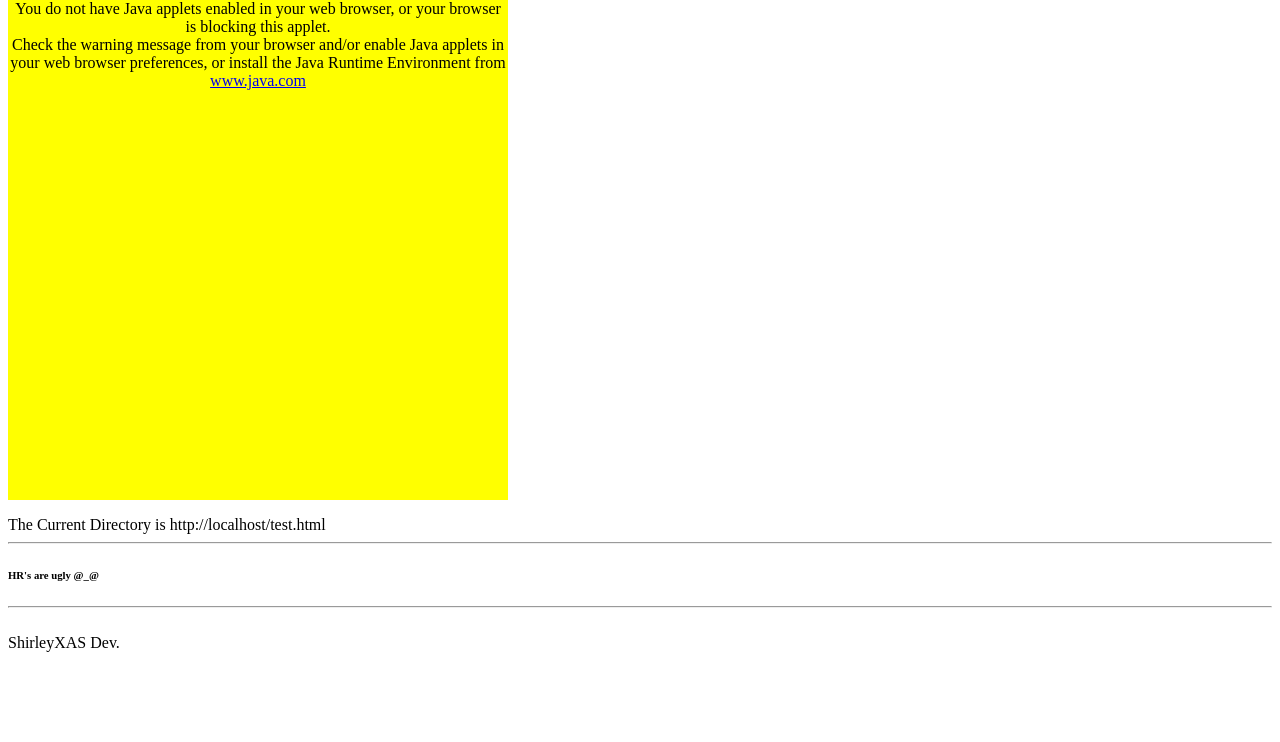
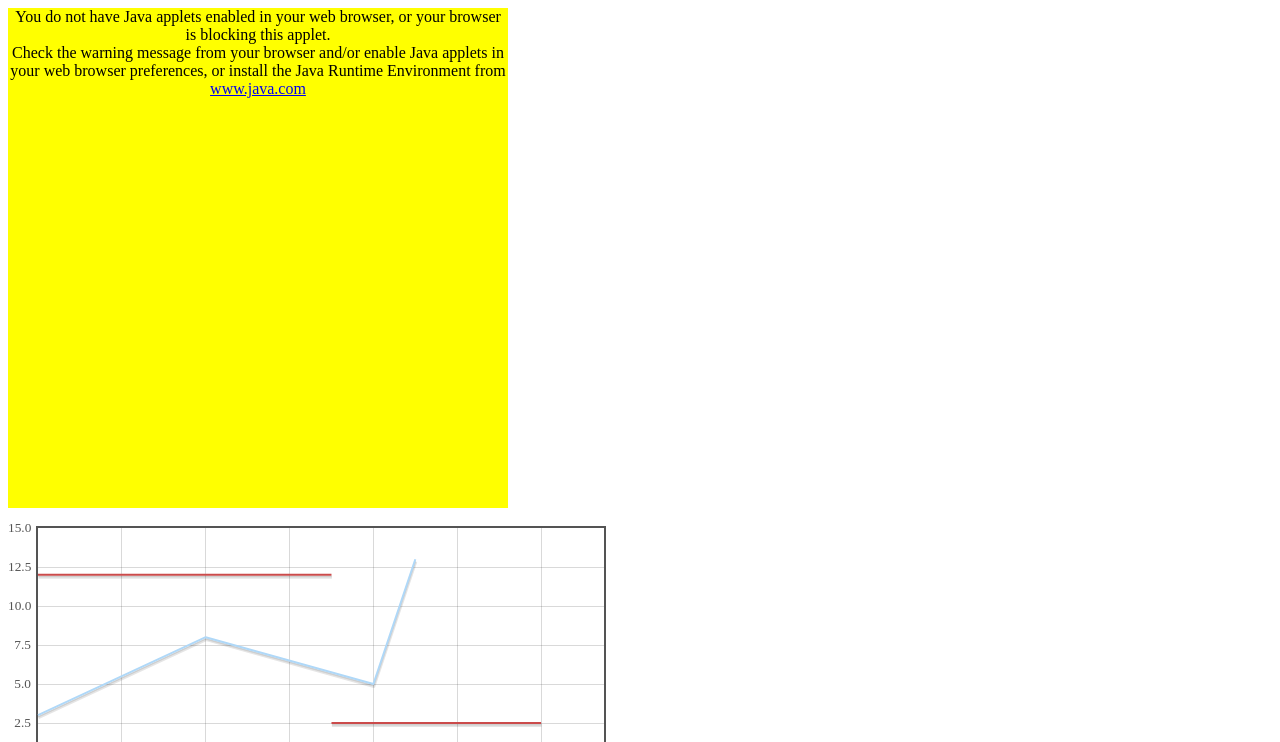
Before and after one commit to jdeslip/shirleyxas-newt, a plain HTML site: page test.html in a window 1280 px wide. Shown: the part 58-800 px from the top of the page. Drawn offline with Linux system fonts and the light colour scheme; no server answers.

Commit message:
Initial E

```diff
--- a/ShirleyXAS.js
+++ b/ShirleyXAS.js
@@ -192,7 +192,6 @@ function previousJobs() {
 		});
 
 }
-
 function individualJobOutput(jobName, machine) {
      $('#individualjob').html("<table width=100\%><th align=left>Results for "+jobName + "</th></table><center><img src=\"ajax-loader-2.gif\"></center>");
      //As it writes the html
@@ -552,7 +551,6 @@ function executeJob(form, materialName) {
     var nodes = form.NNODES.value;
     var machine = form.machine.value;
     var brv =  form.IBRAV.value;
-
     //This is so hacked together, watch for escaped characters.
     //Pass inputs and pbs headers as files?
     var inputs="\"MOLNAME=\\\""+materialName+"\\\"\\n";
--- a/jmolScripts.js
+++ b/jmolScripts.js
@@ -98,6 +98,7 @@ function tryToGrabCrystalData() {
     var jsVar = jmolGetPropertyAsJavaObject("auxiliaryinfo.models[0].infoUnitcell", "all", "preview");
     //console.log(jsVar);
     if(jsVar) {
+
 	CrystalSymmetry = "" + jmolGetPropertyAsJavaObject("auxiliaryInfo.models[0].spaceGroup", "all", "preview");
 	myform.CrystalFlag.checked=true;
 	//console.log(jsVar[5]);
--- a/test.html
+++ b/test.html
@@ -2,9 +2,7 @@
   <head>
     <title>Example</title>
     <script src="javascript/jquery.min.js"></script>
-    <script src="javascript/jquery.jqplot.min.js"></script>
-    <script src="javascript/plugins/jqplot.dateAxisRenderer.min.js"></script>
-    <script src="mynewt.js"></script>
+    <script src="javascript/Flot/jquery.flot.js"></script>
     <script src="javascript/jmol-12.2.25/Jmol.js"></script>
     <script src="javascript/jSpecView/JSVfunctions.js"></script>
     </head>
@@ -14,6 +12,15 @@
       jmolInitialize("javascript/jmol-12.2.25", "JmolAppletSigned.jar");
       jmolApplet(500, "load testmol.xyz");
     </script>
+    <div id="placeholder" style="width: 600px; height: 300px;"></div>
+    <script>
+      var d1 = [];
+      for (var i = 0; i < 14; i += 0.5)
+	  d1.push([i, Math.sin(i)]);
+	 var d2 = [[0, 3], [4, 8], [8, 5], [9, 13]];
+		  var d3 = [[0, 12], [7, 12], null, [7, 2.5], [12, 2.5]];
+$.plot($("#placeholder"), [ d1, d2, d3 ]);
+ </script>
     <div> The Current Directory is <script type ="text/javascript">
 	function dispDir(){
 	var dirs=window.location.href;
```
